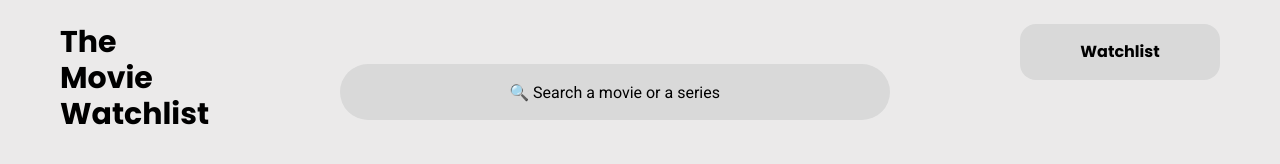
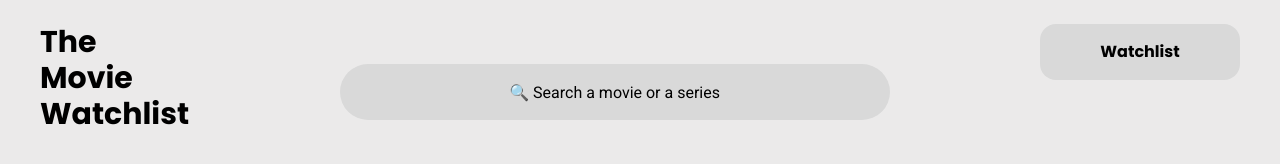
Before and after one commit to revou-fsse-1/w11-the-movie-AnggihP, a website: page src/watchlist.html in a window 1280 px wide. Drawn offline with nearby package versions, Linux system fonts and the light colour scheme; files that its build step writes are made by us from their sources; no server answers.

Commit message:
add deployment site

```diff
--- a/src/homepage.html
+++ b/src/homepage.html
@@ -12,7 +12,7 @@
       href ="https://fonts.googleapis.com/css2?family=Poppins:wght@300;400;500;700&family=Roboto:wght@400;500;700&display=swap"
       rel ="stylesheet"
     />
-    <link href ="/src/output.css" rel="stylesheet" />
+    <link href ="output.css" rel="stylesheet" />
   </head>
   <body class="bg-[#EBEAEA]">
     <header>
--- a/src/movie.html
+++ b/src/movie.html
@@ -12,7 +12,7 @@
           href ="https://fonts.googleapis.com/css2?family=Poppins:wght@300;400;500;700&family=Roboto:wght@400;500;700&display=swap"
           rel ="stylesheet"
         />
-        <link href ="/src/output.css" rel="stylesheet" />
+        <link href ="output.css" rel="stylesheet" />
       </head>
       <body class="bg-[#EBEAEA]">
         <header>
--- a/src/watchlist.html
+++ b/src/watchlist.html
@@ -12,7 +12,7 @@
       href ="https://fonts.googleapis.com/css2?family=Poppins:wght@300;400;500;700&family=Roboto:wght@400;500;700&display=swap"
       rel ="stylesheet"
     />
-    <link href ="/dist/output.css" rel="stylesheet" />
+    <link href ="output.css" rel="stylesheet" />
   </head>
   <body class="bg-[#EBEAEA]">
     <header>
```
Also changed, not shown: README.md.
